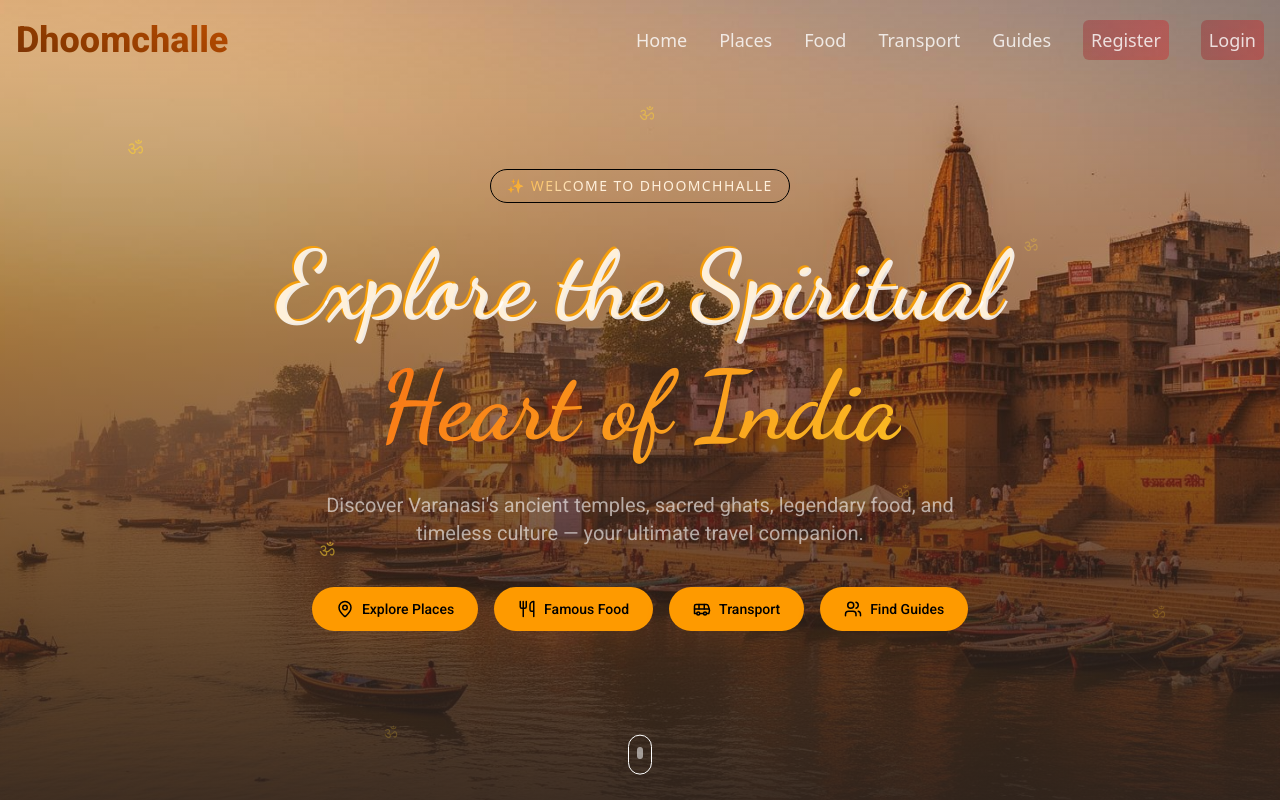
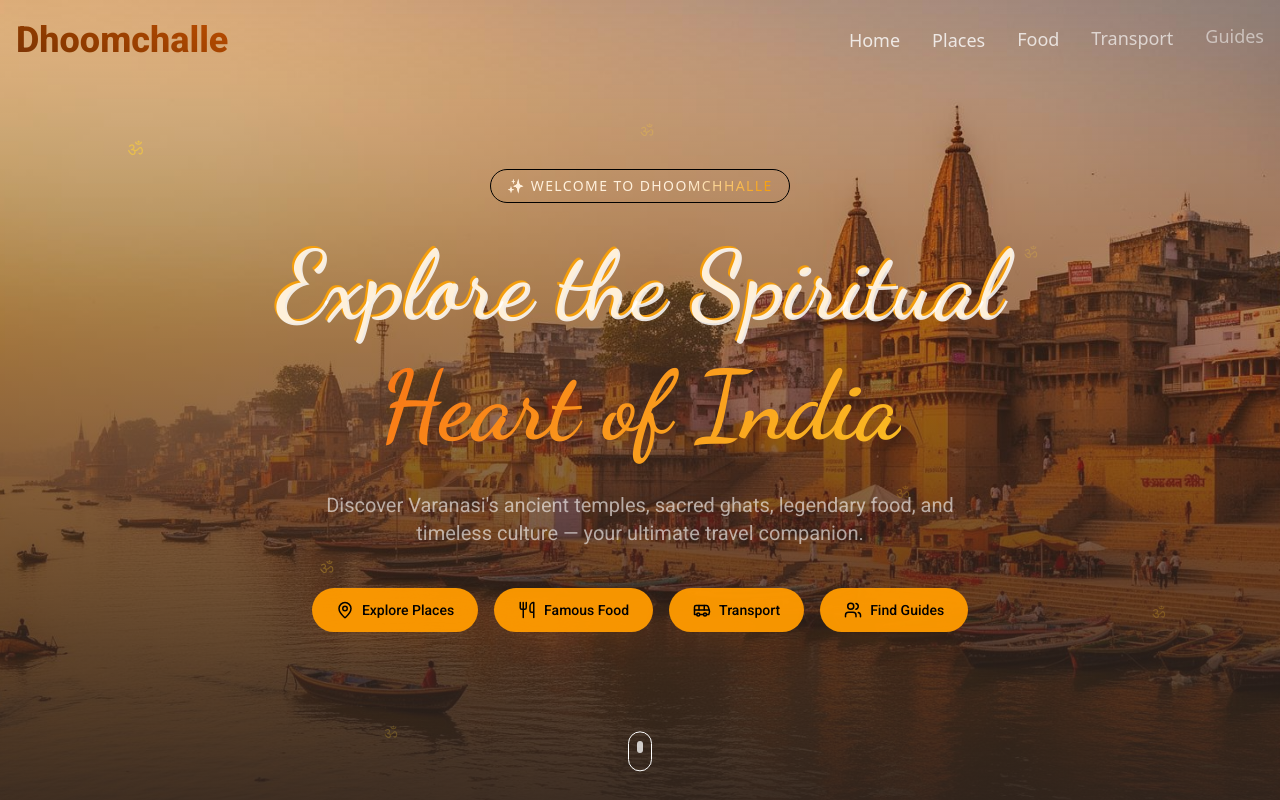
Before and after one commit to coderujwal3/Dhoomchhalle, a React (Vite) app in the folder client/: page / in a window 1280 px wide. Shown: the top 800 px of the page. Built offline with nearby package versions, Linux system fonts and the light colour scheme.

Commit message:
Removing: register and login for now

```diff
--- a/client/src/components/common/Navbar.jsx
+++ b/client/src/components/common/Navbar.jsx
@@ -11,19 +11,19 @@
   { label: "Transport", id: "transport", type: "scroll", bg: "transparent" },
   { label: "Guides", id: "guides", type: "scroll", bg: "transparent" },
 
-  {
-    label: "Register",
-    path: "/register",
-    type: "route",
-    bg: "bg-linear-to-r from-red-800/30 to-red-600/30 p-2 rounded-md text-center",
-  },
+  // {
+  //   label: "Register",
+  //   path: "/register",
+  //   type: "route",
+  //   bg: "bg-linear-to-r from-red-800/30 to-red-600/30 p-2 rounded-md text-center",
+  // },
 
-  {
-    label: "Login",
-    path: "/login",
-    type: "route",
-    bg: "bg-linear-to-r from-red-800/30 to-red-600/30 p-2 rounded-md text-center",
-  },
+  // {
+  //   label: "Login",
+  //   path: "/login",
+  //   type: "route",
+  //   bg: "bg-linear-to-r from-red-800/30 to-red-600/30 p-2 rounded-md text-center",
+  // },
 ];
 
 const scrollToSection = (id) => {
--- a/client/src/pages/Login.jsx
+++ b/client/src/pages/Login.jsx
@@ -9,11 +9,9 @@
 
   const [email, setEmail] = useState("");
   const [password, setPassword] = useState("");
-  const [message, setMessage] = useState("");
 
   const handleSubmit = async (e) => {
     e.preventDefault();
-    console.log(email, password);
     setEmail("");
     setPassword("");
 
@@ -23,7 +21,6 @@
         password,
       });
       localStorage.setItem("token", res.data.token);
-      setMessage("Logged In Successfully");
       navigate("/");
     } catch (error) {
       setMessage(error);
@@ -62,8 +59,6 @@
         >
           Register
         </button>
-
-        <p>{message}</p>
       </form>
     </div>
   );
--- a/client/src/pages/Register.jsx
+++ b/client/src/pages/Register.jsx
@@ -25,20 +25,7 @@
         password,
       });
       localStorage.setItem("token", res.data.token);
-      toast.success("Registered Successfully", {
-        duration: 4000,
-        position: "top-right",
-
-        icon: "👏",
-        iconTheme: {
-          primary: "#0a0",
-          secondary: "#fff",
-        },
-        ariaProps: {
-          role: "status",
-          "aria-live": "polite",
-        },
-      });
+      toast.success("Registered Successfully");
       navigate("/login");
     } catch (error) {
       console.log(error);
--- a/client/src/routes/AppRoutes.jsx
+++ b/client/src/routes/AppRoutes.jsx
@@ -22,7 +22,7 @@
   useEffect(() => {
     setTimeout(() => {
       setLoading(false);
-    }, 3000);
+    }, 4000);
   }, []);
   if (loading) {
     return (
@@ -49,9 +49,9 @@
         </Route>
 
         {/* Auth Routes */}
-        <Route path="/login" element={<Login />} />
+        {/* <Route path="/login" element={<Login />} />
 
-        <Route path="/register" element={<Register />} />
+        <Route path="/register" element={<Register />} /> */}
 
         {/* User Routes */}
         {/* <Route path="/profile" element={<Profile />} /> */}
```
